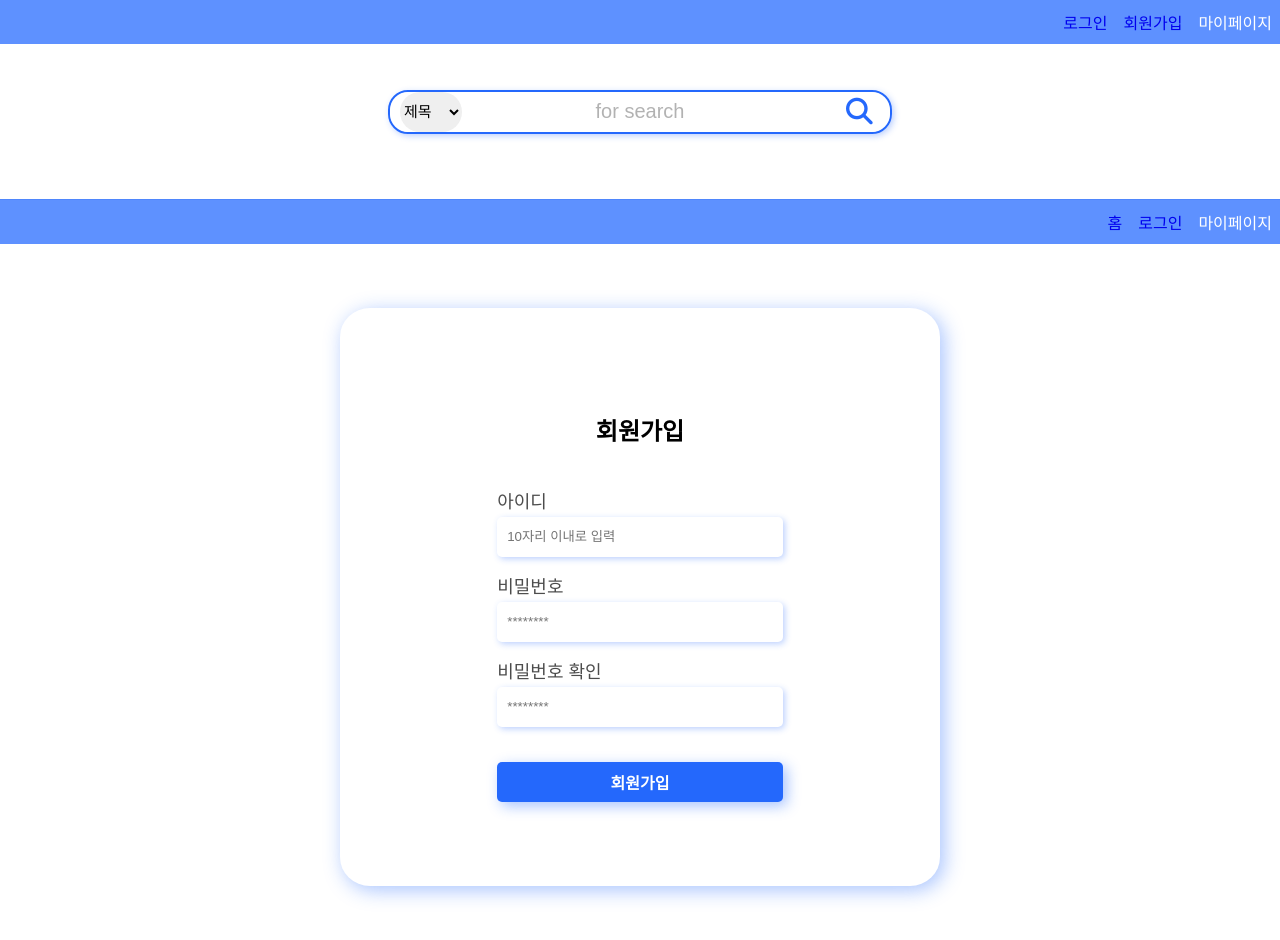
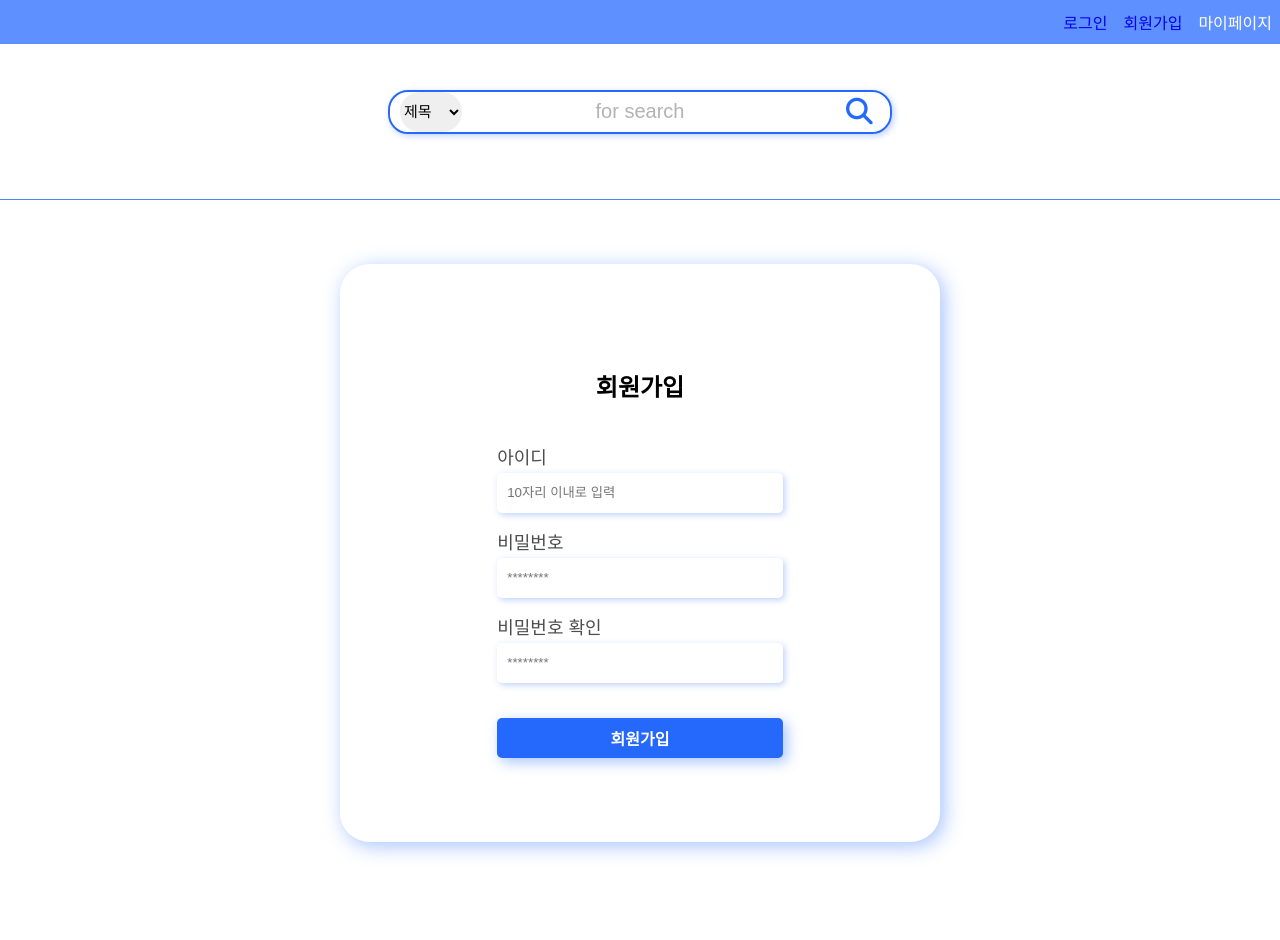
Before and after one commit to evcs-project/frnt-shopping, a React (Create React App) app: page /Signup in a window 1280 px wide. Shown: the top 940 px of the page. After the commit the page ends 906 px from the top, so only its background shows below. Built offline with nearby package versions, Linux system fonts and the light colour scheme.

Commit message:
형윤 오류

```diff
--- a/src/App.js
+++ b/src/App.js
@@ -10,26 +10,24 @@ import Main from './pages/Main'
 
 let queryLS = localStorage.getItem("query");
 let selectLS = localStorage.getItem("select");
+
 let totalElements;
+let totalPages;
 
-let totalPages;
 let currentPage = 0;
 
 function App() {
-
   const [data, setData] = useState([]);
   const [point, setPoint] = useState({
-    page: 0,
-    start: 0,
-    end: 10,
-    increasePage: 0,
-  });
+      page: 0,
+      start: 0,
+      end: 10,
+      increasePage: 0
+    }
+  );
 
   const [bookDetail, setBookDetail] = useState([]);
   const [searchWord, setSearchWord] = useState([]);
-
-  let pageNumber;
-
 
   function handlePageChange(page, start, end, increasePage) {
       // setData({ ...data, currentPage: page });
@@ -58,8 +56,6 @@ function App() {
       )
         .then((response) => response.json())
         .then((result) => {
-          pageNumber = result.number;
-
           return result.content.map((item) => ({
             isbn: item.isbn,
             id: item.bookId,
@@ -76,7 +72,6 @@ function App() {
         })
         .catch((error) => console.log("error", error));
   }
-
 
   const search = (select, query) => {
     const requestOptions = {
@@ -103,11 +98,9 @@ function App() {
     //       // result.totalpage
     //       totalPages = result.totalPages;
     //       totalElements = result.totalElements;
-
     //       if (result.content.length === 0) {
     //         alert("찾으시는 책이 없습니다.");
     //       }
-
     //       return result.content.map((item) => ({
     //         isbn: item.isbn,
     //         id: item.bookId,
@@ -125,7 +118,6 @@ function App() {
     //     })
     //     .catch((error) => console.log("error", error));
     // }
-
   };
 
   function handlePageChange(page, start, end, increasePage) {
@@ -155,7 +147,6 @@ function App() {
     )
       .then((response) => response.json())
       .then((result) => {
-        pageNumber = result.number;
 
         return result.content.map((item) => ({
           isbn: item.isbn,
--- a/src/pages/BookDetail.js
+++ b/src/pages/BookDetail.js
@@ -1,10 +1,9 @@
 import React, { useEffect,useState, useRef } from "react";
 import "../css/bookDetail.css";
-import Header from "./Header";
 import { Route, Link, useHistory ,useLocation } from "react-router-dom";
-import {url} from './api'
+import { url } from './api'
 
-function BookDetail({ bookDetail}) {
+function BookDetail({ bookDetail }){
   const [inputvalue, inputValueSet] = useState();
   const [bookdetail, bookdetailSet] = useState([]);
 
--- a/src/pages/Login.js
+++ b/src/pages/Login.js
@@ -5,11 +5,11 @@ class Login extends Component {
   render() {
     return (
       <>
-      <ul className="top-bar__menus">
+      {/* <ul className="top-bar__menus">
         <li className="top-bar__menu"><a href = "/">홈</a></li>
         <li className="top-bar__menu"><a href = "/Signup">회원가입</a></li>
         <li className="top-bar__menu">마이페이지</li>
-      </ul>
+      </ul> */}
 
       <div className = "container">
         <div className="border">
--- a/src/pages/Signup.js
+++ b/src/pages/Signup.js
@@ -1,31 +1,25 @@
-import React, { Component } from 'react';
+import React, { Component, useRef } from 'react';
 import '../css/Signup.css'
 
-class Signup extends Component{
-    render() {
+function Signup(){
         return (
             <>
-    <ul className="top-bar__menus">
-        <li className="top-bar__menu"><a href = "/">홈</a></li>
-        <li className="top-bar__menu"><a href = "/Login">로그인</a></li>
-        <li className="top-bar__menu">마이페이지</li>
-      </ul>
-
-    <div className="signUp-container">
-    <div className="border2">
+      <div className="signUp-container">
+      <div className="border2">
       <div className="contents">
       <form type="submit" id= "signup_form" >
         <h2 className="pages-sub2">회원가입</h2>
 
+
             <div className="input_box">
               <div className="name-box">
-              <label for="id">아이디</label>
+              <label for="signUpId">아이디</label>
               </div>
               <input
                 type="text"
                 id="signUpId"
                 className="signup_input"
-                maxlength="20"
+                maxLength="20"
                 placeholder="10자리 이내로 입력"
               />
             </div>
@@ -57,15 +51,12 @@ class Signup extends Component{
             </div>
 
           <div className="signUp-btn__box"></div>
-            <button class="signUp-button">회원가입</button>
-
-
+            <button className ="signUp-button">회원가입</button>
       </form>
     </div>
     </div>
     </div>
     </>
     );
-};
 }
     export default Signup;
```
Also changed, not shown: src/pages/Main.js (line endings or trailing spaces).
